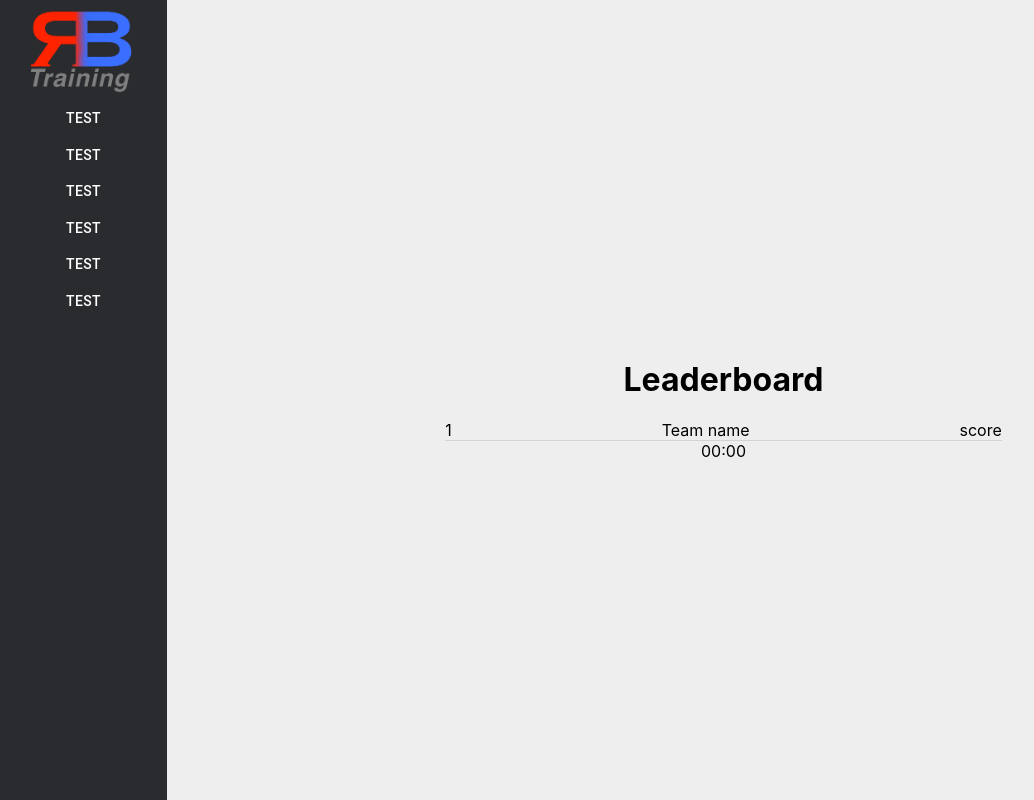
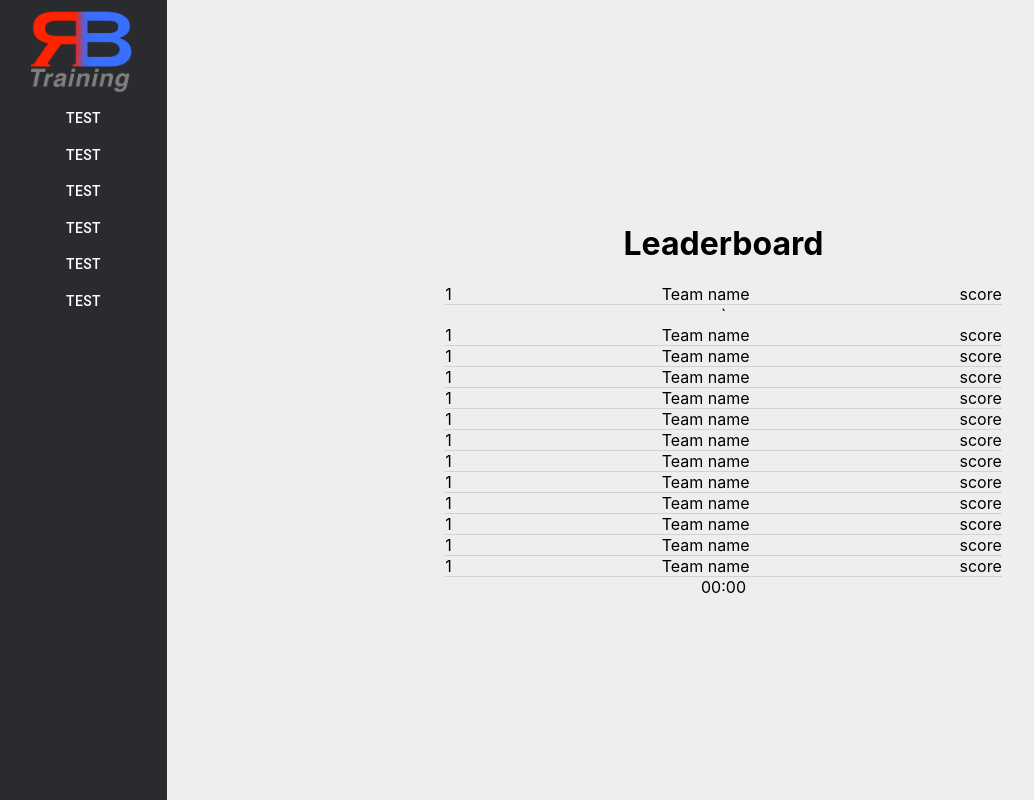
Before and after one commit to Fontys-Blue-Teaming-training/trainee-interface, a React (Create React App) app: page / in a window 1280 px wide. Shown: the whole page, without its empty margins (0-1034 px from the left). Built offline with nearby package versions, Linux system fonts and the light colour scheme.

Commit message:
Just making sure

```diff
--- a/src/components/leaderboard/Leaderboard.tsx
+++ b/src/components/leaderboard/Leaderboard.tsx
@@ -16,6 +16,138 @@ const Leaderboard = () => {
                     <div>
                         score
                     </div>
+                </div>`
+                <div className="team">
+                    <div>
+                        1
+                    </div>
+                    <div>
+                        Team name
+                    </div>
+                    <div>
+                        score
+                    </div>
+                </div>
+                <div className="team">
+                    <div>
+                        1
+                    </div>
+                    <div>
+                        Team name
+                    </div>
+                    <div>
+                        score
+                    </div>
+                </div>
+                <div className="team">
+                    <div>
+                        1
+                    </div>
+                    <div>
+                        Team name
+                    </div>
+                    <div>
+                        score
+                    </div>
+                </div>
+                <div className="team">
+                    <div>
+                        1
+                    </div>
+                    <div>
+                        Team name
+                    </div>
+                    <div>
+                        score
+                    </div>
+                </div>
+                <div className="team">
+                    <div>
+                        1
+                    </div>
+                    <div>
+                        Team name
+                    </div>
+                    <div>
+                        score
+                    </div>
+                </div>
+                <div className="team">
+                    <div>
+                        1
+                    </div>
+                    <div>
+                        Team name
+                    </div>
+                    <div>
+                        score
+                    </div>
+                </div>
+                <div className="team">
+                    <div>
+                        1
+                    </div>
+                    <div>
+                        Team name
+                    </div>
+                    <div>
+                        score
+                    </div>
+                </div>
+                <div className="team">
+                    <div>
+                        1
+                    </div>
+                    <div>
+                        Team name
+                    </div>
+                    <div>
+                        score
+                    </div>
+                </div>
+                <div className="team">
+                    <div>
+                        1
+                    </div>
+                    <div>
+                        Team name
+                    </div>
+                    <div>
+                        score
+                    </div>
+                </div>
+                <div className="team">
+                    <div>
+                        1
+                    </div>
+                    <div>
+                        Team name
+                    </div>
+                    <div>
+                        score
+                    </div>
+                </div>
+                <div className="team">
+                    <div>
+                        1
+                    </div>
+                    <div>
+                        Team name
+                    </div>
+                    <div>
+                        score
+                    </div>
+                </div>
+                <div className="team">
+                    <div>
+                        1
+                    </div>
+                    <div>
+                        Team name
+                    </div>
+                    <div>
+                        score
+                    </div>
                 </div>
                 <div>00:00</div>
             </div>
```
